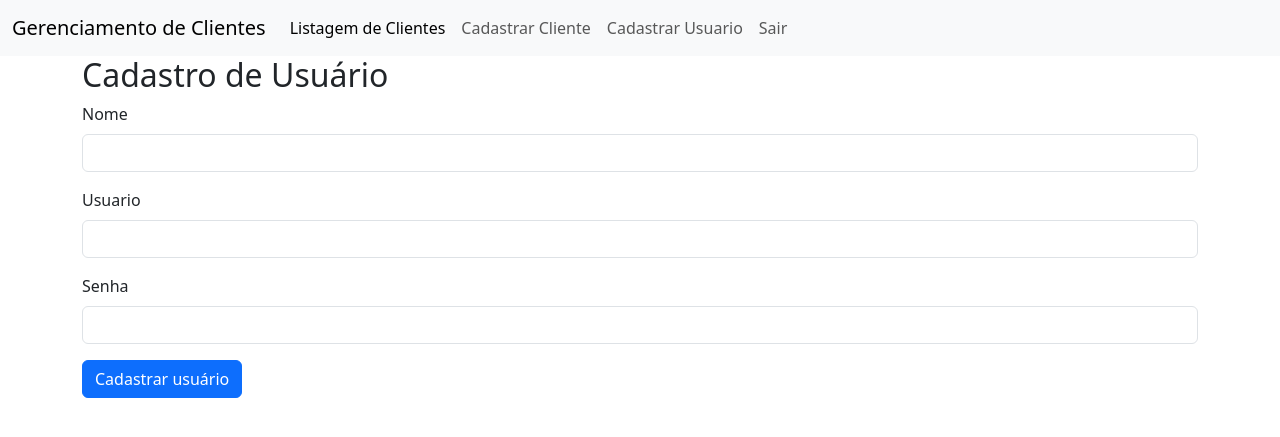
After one commit to GabrielGalvao012/crud_flask, a Flask app: page /cadastraUsuario in a window 1280 px wide. The commit adds this page. Shown: the top 437 px of the page. Run offline with Flask 3, Linux system fonts and the light colour scheme; the visitor is signed in with stand-in values (Sample User, id 1); some libraries are stand-ins or nearby versions.

Commit message:
Code complete

```diff
--- a/cliente.py
+++ b/cliente.py
@@ -1,6 +1,8 @@
-from flask import Flask, render_template, request, redirect, session, flash, url_for
+from flask import Flask
 
 from flask_sqlalchemy import SQLAlchemy
+
+from flask_wtf.csrf import CSRFProtect
 
 app = Flask(__name__)
 
@@ -8,7 +10,11 @@ app.config.from_pyfile('config.py')
 
 db = SQLAlchemy(app)
 
-from views import *
+csrf = CSRFProtect(app)
+
+from views_cliente import *
+
+from views_user import *
 
 if __name__ == '__main__':
     app.run(debug=True)
--- a/definicoes.py
+++ b/definicoes.py
@@ -1,5 +1,44 @@
 import os
 from cliente import app
+from flask_wtf import FlaskForm
+from wtforms import StringField, validators, SubmitField, PasswordField
+
+class FormularioCliente(FlaskForm):
+    nome = StringField('Nome do cliente', [validators.DataRequired(),
+                                           validators.length(min=2, max=50)])
+
+    email = StringField('Digite o email', [validators.DataRequired(),
+                                           validators.length(min=2, max=50)])
+
+    telefone = StringField('Digite o telefone', [validators.DataRequired(),
+                                                 validators.length(min=2, max=15)])
+
+    cadastrar = SubmitField('Cadastrar Cliente')
+
+class FormularioUsuario(FlaskForm):
+
+    usuario = StringField('Usuário', [validators.DataRequired(),
+                                  validators.length(min=2, max=20)])
+
+    senha = PasswordField('Senha',[validators.DataRequired(),
+                                  validators.length(min=3, max=15)] )
+
+    logar = SubmitField('Entrar')
+
+
+class FormularioCadastroUsuario(FlaskForm):
+
+    nome = StringField('Nome ', [validators.DataRequired(),
+                       validators.length(min=2, max=50)])
+
+    usuario = StringField('Usuario', [validators.DataRequired(),
+                       validators.length(min=2, max=20)])
+
+    senha = PasswordField('Senha', [validators.DataRequired(),
+                       validators.length(min=6, max=255)])
+
+    cadastrar = SubmitField('Cadastrar usuário')
+
 
 def recupera_imagem(id):
     for nome_imagem in os.listdir(app.config['UPLOAD_PASTA']):
@@ -8,7 +47,13 @@ def recupera_imagem(id):
 
         nome = nome.split('.')
 
-        if nome[0] == f'album{id}':
+        if f'album{id}_' in nome[0]:
             return nome_imagem
 
     return 'default.png'
+
+def deletar_imagem(id):
+    imagem = recupera_imagem(id)
+
+    if imagem != 'default.png':
+        os.remove(os.path.join(app.config['UPLOAD_PASTA'], imagem))
--- /dev/null
+++ b/templates/cadastro_usuario.html
@@ -0,0 +1,28 @@
+{% extends "template.html" %}
+
+{% block conteudo %}
+
+<form method="post" action="/addUsuario">
+
+    {{form.csrf_token()}}
+    <div class="mb-3">
+        {{ form.nome.label(class="form-label") }}
+        {{ form.nome(class="form-control") }}
+    </div>
+
+    <div class="mb-3">
+        {{ form.usuario.label(class="form-label") }}
+        {{ form.usuario(class="form-control") }}
+    </div>
+
+    <div class="mb-3">
+        {{ form.senha.label(class="form-label") }}
+        {{ form.senha(class="form-control") }}
+    </div>
+
+    <div class="mb-3">
+        {{ form.cadastrar(class="btn btn-primary") }}
+    </div>
+</form>
+
+{% endblock %}
--- a/templates/lista_clientes.html
+++ b/templates/lista_clientes.html
@@ -2,7 +2,7 @@
 
 {% block conteudo %}
 <table class="table table-hover">
-    <thead class="table-dark">
+    <thead class="table-active">
         <tr>
             <th>Nome</th>
             <th>Email</th>
@@ -45,4 +45,4 @@
         {% endfor %}
     </tbody>
 </table>
-{% endblock %}
+{% endblock %}
--- a/templates/template.html
+++ b/templates/template.html
@@ -37,6 +37,8 @@
                         <a class="nav-link" href="/cadastrar">Cadastrar Cliente</a>
                     </li>
                     <li class="nav-item">
+                        <a class="nav-link" href="/cadastraUsuario">Cadastrar Usuario</a>
+                    <li class="nav-item">
                         <a class="nav-link" href="/sair">Sair</a>
                     </li>
                 </ul>
--- /dev/null
+++ b/views_user.py
@@ -0,0 +1,71 @@
+from flask import render_template, request, redirect, session, flash, url_for, send_from_directory
+from cliente import app, db
+from definicoes import FormularioUsuario, FormularioCadastroUsuario
+from models import Usuario
+from flask_bcrypt import generate_password_hash, check_password_hash
+
+@app.route('/login')
+def login():
+    form = FormularioUsuario()
+    return render_template('login.html', form=form)
+
+@app.route('/autenticar', methods=['POST'])
+def autenticar():
+    form = FormularioUsuario(request.form)
+    usuario = Usuario.query.filter_by(login_usuario=form.usuario.data).first()
+
+    senha = check_password_hash(usuario.senha_usuario, form.senha.data)
+
+    if usuario and senha:
+            session['usuario_logado'] = usuario.login_usuario
+            flash(f"Usuário {usuario.login_usuario} logado com sucesso")
+            return redirect(url_for('listarClientes'))
+    else:
+        flash("Usuário ou senha inválidos")
+    return redirect(url_for('login'))
+
+@app.route('/cadastraUsuario')
+def cadastra_usuario():
+
+    if session['usuario_logado'] == None or 'usuario_logado' not in session:
+        return redirect(url_for('login'))
+
+    form = FormularioCadastroUsuario()
+    return render_template('cadastro_usuario.html',
+                           titulo='Cadastro de Usuário',
+                           form = form)
+
+@app.route('/addUsuario', methods=['POST', ])
+def adicionarUsuario():
+    formRecebido = FormularioCadastroUsuario(request.form)
+
+    if not formRecebido.validate_on_submit():
+        return redirect(url_for('cadastra_usuario'))
+
+    nome = formRecebido.nome.data
+    usuario = formRecebido.usuario.data
+    senha = generate_password_hash(formRecebido.senha.data).decode('utf-8')
+
+    usuario_existe = Usuario.query.filter_by(login_usuario=usuario).first()
+
+    if usuario_existe:
+        flash('Usuario já cadastrado')
+        return redirect(url_for('cadastra_usuario'))
+
+    novo_usuario = Usuario(nome_usuario=nome, login_usuario=usuario, senha_usuario=senha)
+
+    db.session.add(novo_usuario)
+    db.session.commit()
+
+    flash(f'Usuário {usuario} cadastrado com sucesso')
+
+    return redirect(url_for('listarClientes'))
+
+@app.route('/sair')
+def sair():
+    session['usuario_logado'] = None
+    return redirect(url_for('login'))
+
+@app.route('/uploads/<nome_imagem>')
+def imagem(nome_imagem):
+    return send_from_directory('uploads', nome_imagem)
```
Also changed, not shown: templates/cadastro_cliente.html (+9 -7 lines), templates/editar_cliente.html (+25 -21 lines), templates/login.html (+6 -5 lines), views.py (deleted, +0 -129 lines), views_cliente.py (added, +146 -0 lines), uploads/album17_1730993897.592432.png (added), uploads/album6.jpg (renamed from uploads/album4.jpg).
